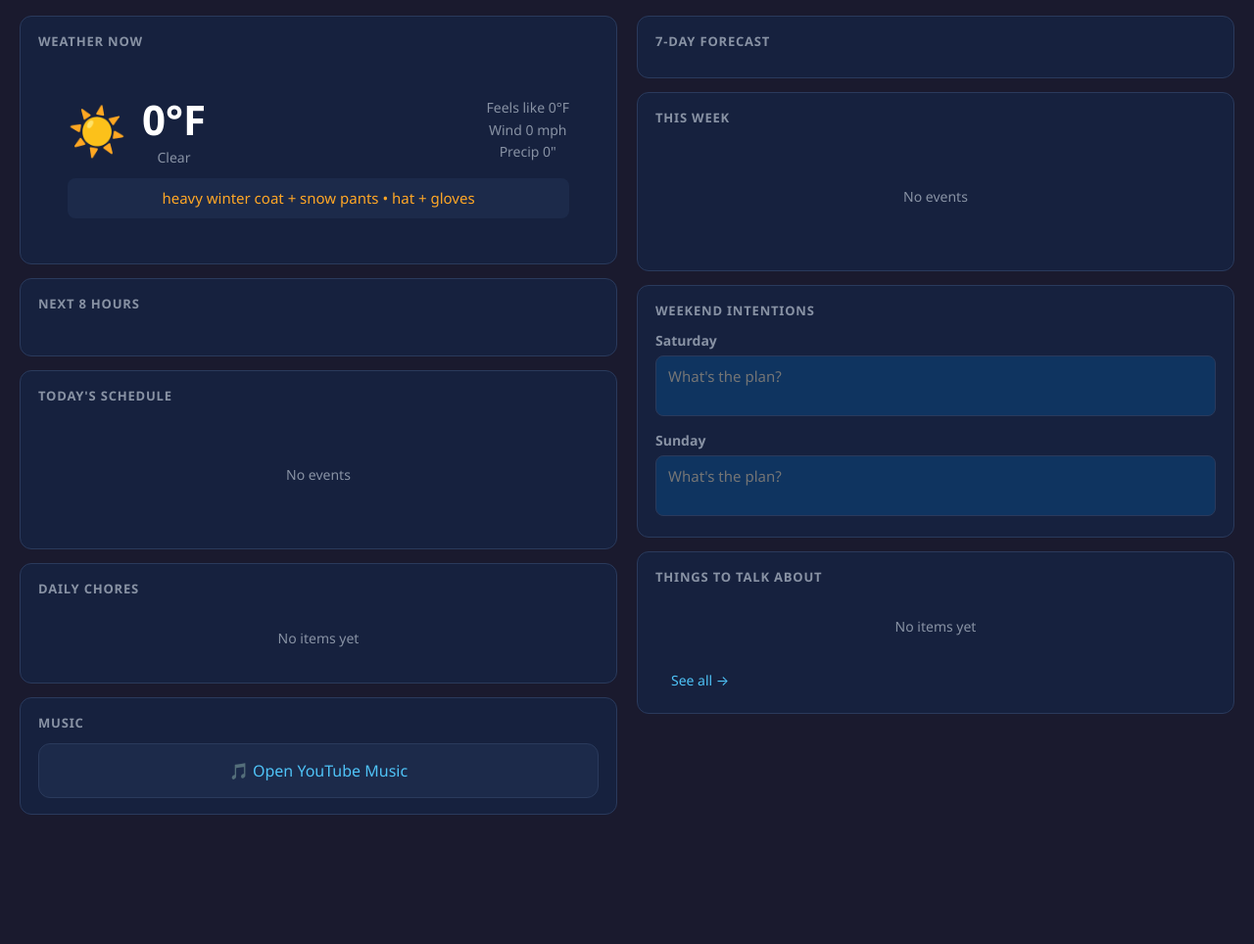
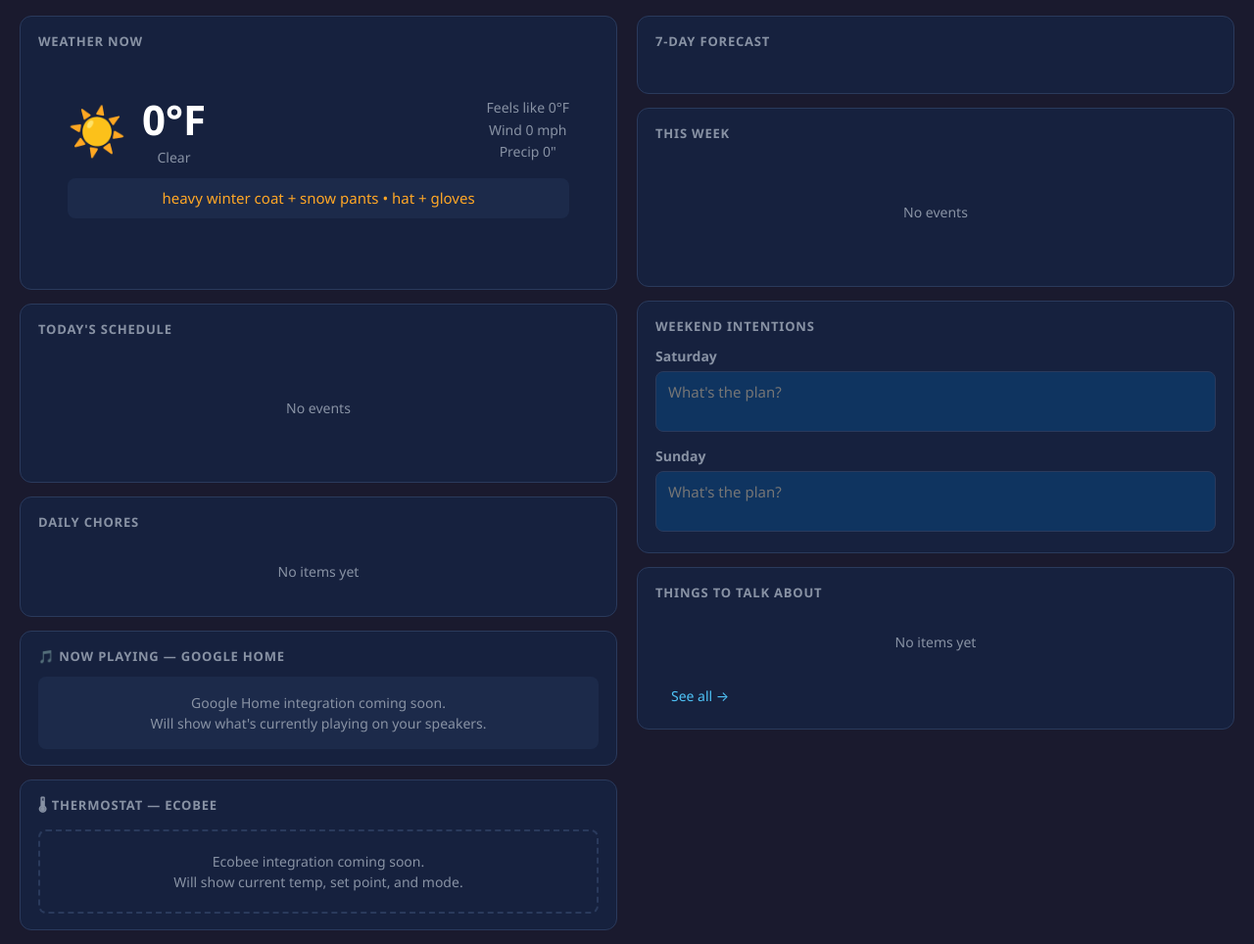
Before and after one commit to chelseamlap/homeasistant, a Flask app: page / in a window 1280 px wide. Shown: the part 56-1020 px from the top of the page at 98% size. Run offline with Flask 3, Linux system fonts and the light colour scheme; data that the repository does not hold is empty.

Commit message:
Redesign dashboard: The Lapeikis Launchpad
- Rename to "The Lapeikis Launchpad"
- Combine current weather + hourly forecast into single card
- 7-day forecast now horizontal strip matching hourly style
- Replace YouTube Music link with Google Home now-playing placeholder
- Add Ecobee thermostat placeholder widget
- Calendar tab: single view with week on top, month beneath (no toggles)
- Lists tab: 3-column grid layout instead of vertical stack
- Add .gitignore to exclude secrets and generated data files
- Remove client_secret*.json from repo history

Co-Authored-By: Claude Opus 4.6 (1M context) <noreply@anthropic.com>

```diff
--- a/templates/index.html
+++ b/templates/index.html
@@ -3,7 +3,7 @@
 <head>
 <meta charset="UTF-8">
 <meta name="viewport" content="width=device-width, initial-scale=1.0, user-scalable=no">
-<title>Family Dashboard</title>
+<title>The Home Launchpad</title>
 <style>
 /* ============================================================
    BASE / RESET / DARK THEME
@@ -178,22 +178,29 @@ h2.section-title:first-child { margin-top: 0; }
 .hourly-item .h-temp { font-size: 16px; font-weight: 600; color: var(--text); }
 .hourly-item .h-icon { font-size: 18px; }
 
-/* 7-day forecast */
-.daily-row {
-  display: flex;
-  align-items: center;
+/* 7-day forecast (horizontal strip like hourly) */
+.daily-strip {
+  display: flex;
+  gap: 6px;
+  overflow-x: auto;
   padding: 8px 0;
-  border-bottom: 1px solid var(--border);
-  font-size: 14px;
-  gap: 8px;
-}
-.daily-row:last-child { border-bottom: none; }
-.daily-day { width: 70px; font-weight: 600; color: var(--text); }
-.daily-icon { font-size: 20px; width: 30px; text-align: center; }
-.daily-temps { flex: 1; }
-.daily-hi { color: var(--text-bright); font-weight: 600; }
-.daily-lo { color: var(--text-dim); }
-.daily-rain { color: var(--accent); width: 50px; text-align: right; }
+}
+.daily-strip-item {
+  flex-shrink: 0;
+  text-align: center;
+  padding: 8px 10px;
+  background: var(--bg-card-alt);
+  border-radius: 8px;
+  min-width: 80px;
+  font-size: 12px;
+  color: var(--text-dim);
+}
+.daily-strip-item .d-day { font-weight: 600; color: var(--text); margin-bottom: 4px; }
+.daily-strip-item .d-icon { font-size: 20px; margin: 4px 0; }
+.daily-strip-item .d-temps { font-size: 14px; }
+.daily-strip-item .d-hi { font-weight: 600; color: var(--text-bright); }
+.daily-strip-item .d-lo { color: var(--text-dim); }
+.daily-strip-item .d-rain { color: var(--accent); font-size: 11px; }
 
 /* ============================================================
    EVENT LISTS
@@ -593,22 +633,55 @@ h2.section-title:first-child { margin-top: 0; }
 .status-dot.disconnected { background: var(--red); }
 
 /* ============================================================
-   MUSIC SECTION
-   ============================================================ */
-.music-link {
+   MUSIC / GOOGLE HOME SECTION
+   ============================================================ */
+.music-now-playing {
   display: flex;
   align-items: center;
-  justify-content: center;
-  gap: 10px;
+  gap: 14px;
+  padding: 14px;
+  background: var(--bg-card-alt);
+  border-radius: 8px;
+  margin-bottom: 8px;
+}
+.music-icon { font-size: 32px; }
+.music-info { flex: 1; }
+.music-track { font-size: 15px; color: var(--text-bright); font-weight: 600; }
+.music-artist { font-size: 13px; color: var(--text-dim); margin-top: 2px; }
+.music-device { font-size: 11px; color: var(--accent); margin-top: 4px; }
+.music-placeholder {
+  text-align: center;
   padding: 16px;
+  color: var(--text-dim);
+  font-size: 14px;
   background: var(--bg-card-alt);
-  border-radius: var(--radius);
-  color: var(--accent);
-  font-size: 16px;
-  text-decoration: none;
-  border: 1px solid var(--border);
-}
-.music-link:active { background: rgba(79,195,247,0.1); }
+  border-radius: 8px;
+  line-height: 1.5;
+}
+
+/* ============================================================
+   ECOBEE / THERMOSTAT
+   ============================================================ */
+.thermostat-display {
+  display: flex;
+  align-items: center;
+  gap: 16px;
+  padding: 14px;
+  background: var(--bg-card-alt);
+  border-radius: 8px;
+}
+.thermostat-temp { font-size: 36px; font-weight: 700; color: var(--text-bright); }
+.thermostat-details { flex: 1; font-size: 13px; color: var(--text-dim); line-height: 1.6; }
+.thermostat-mode { color: var(--green); font-weight: 600; }
+.thermostat-placeholder {
+  text-align: center;
+  padding: 20px;
+  color: var(--text-dim);
+  font-size: 14px;
+  border: 2px dashed var(--border);
+  border-radius: 8px;
+  line-height: 1.5;
+}
 
 /* ============================================================
    UNDO TOAST
@@ -781,16 +854,11 @@ h2.section-title:first-child { margin-top: 0; }
       <div class="two-col">
         <!-- LEFT: TODAY -->
         <div class="col" id="today-left">
-          <!-- Weather Current -->
+          <!-- Weather: Current + Hourly combined -->
           <div class="card" id="weather-current-card">
             <div class="card-title">Weather Now</div>
             <div id="weather-current" class="loading">Loading weather...</div>
-          </div>
-
-          <!-- Hourly Forecast -->
-          <div class="card">
-            <div class="card-title">Next 8 Hours</div>
-            <div id="hourly-forecast" class="hourly-strip loading">Loading...</div>
+            <div id="hourly-forecast" class="hourly-strip" style="margin-top:10px;"></div>
           </div>
 
           <!-- Today's Events -->
@@ -805,21 +873,35 @@ h2.section-title:first-child { margin-top: 0; }
             <div id="today-chores"></div>
           </div>
 
-          <!-- Music -->
+          <!-- Music / Google Home -->
           <div class="card">
-            <div class="card-title">Music</div>
-            <a class="music-link" href="https://music.youtube.com" target="_blank" rel="noopener">
-              &#127925; Open YouTube Music
-            </a>
+            <div class="card-title">&#127925; Now Playing &mdash; Google Home</div>
+            <div id="music-now-playing">
+              <div class="music-placeholder">
+                Google Home integration coming soon.<br>
+                Will show what's currently playing on your speakers.
+              </div>
+            </div>
+          </div>
+
+          <!-- Ecobee / Thermostat -->
+          <div class="card">
+            <div class="card-title">&#127777; Thermostat &mdash; Ecobee</div>
+            <div id="ecobee-status">
+              <div class="thermostat-placeholder">
+                Ecobee integration coming soon.<br>
+                Will show current temp, set point, and mode.
+              </div>
+            </div>
           </div>
         </div>
 
         <!-- RIGHT: THIS WEEK -->
         <div class="col" id="today-right">
-          <!-- 7-Day Forecast -->
+          <!-- 7-Day Forecast (horizontal strip) -->
           <div class="card">
             <div class="card-title">7-Day Forecast</div>
-            <div id="daily-forecast"></div>
+            <div id="daily-forecast" class="daily-strip"></div>
           </div>
 
           <!-- This Week's Events -->
@@ -853,54 +935,65 @@ h2.section-title:first-child { margin-top: 0; }
          TAB 2: LISTS
          ============================================================ -->
     <div class="tab-panel" id="panel-lists">
-      <h2 class="section-title">Daily Chores</h2>
-      <div id="list-daily-chores"></div>
+      <div class="lists-grid">
+        <div class="list-card">
+          <div class="card-title">Daily Chores</div>
+          <div class="list-card-items" id="list-daily-chores"></div>
           <button class="add-btn" onclick="openAddItem('daily_chores')">
             <span class="add-icon">+</span> Add chore
           </button>
-
-      <h2 class="section-title">Weekly Chores</h2>
-      <div id="list-weekly-chores"></div>
+        </div>
+
+        <div class="list-card">
+          <div class="card-title">Weekly Chores</div>
+          <div class="list-card-items" id="list-weekly-chores"></div>
           <button class="add-btn" onclick="openAddItem('weekly_chores')">
             <span class="add-icon">+</span> Add chore
           </button>
-
-      <h2 class="section-title">Things to Talk About</h2>
-      <div id="list-things-to-talk-about"></div>
+        </div>
+
+        <div class="list-card">
+          <div class="card-title">Things to Talk About</div>
+          <div class="list-card-items" id="list-things-to-talk-about"></div>
           <button class="add-btn" onclick="openAddItem('things_to_talk_about')">
             <span class="add-icon">+</span> Add topic
           </button>
-
-      <h2 class="section-title">Home Projects</h2>
-      <div id="list-home-projects"></div>
+        </div>
+
+        <div class="list-card">
+          <div class="card-title">Home Projects</div>
+          <div class="list-card-items" id="list-home-projects"></div>
           <button class="add-btn" onclick="openAddItem('home_projects')">
             <span class="add-icon">+</span> Add project
           </button>
-
-      <h2 class="section-title">Vacation Planning</h2>
-      <div id="list-vacation-planning"></div>
+        </div>
+
+        <div class="list-card">
+          <div class="card-title">Vacation Planning</div>
+          <div class="list-card-items" id="list-vacation-planning"></div>
           <button class="add-btn" onclick="openAddItem('vacation_planning')">
             <span class="add-icon">+</span> Add item
           </button>
+        </div>
+      </div>
     </div>
 
     <!-- ============================================================
          TAB 3: CALENDAR
          ============================================================ -->
     <div class="tab-panel" id="panel-calendar">
-      <div class="cal-view-toggle">
-        <button class="cal-toggle-btn active" data-view="agenda" onclick="setCalView('agenda')">Agenda</button>
-        <button class="cal-toggle-btn" data-view="week" onclick="setCalView('week')">Week</button>
-        <button class="cal-toggle-btn" data-view="month" onclick="setCalView('month')">Month</button>
-      </div>
-
-      <div id="cal-agenda" class="loading">Loading calendar...</div>
-      <div id="cal-week" style="display:none;"></div>
-      <div id="cal-month" style="display:none;"></div>
-
-      <div class="card" style="margin-top:16px;">
+      <div class="cal-combined">
+        <div class="card">
+          <div class="card-title">This Week</div>
+          <div id="cal-week"></div>
+        </div>
+        <div class="card">
+          <div id="cal-month"></div>
+        </div>
+        <div class="card">
           <div class="card-title">Upcoming Visitors</div>
           <div id="upcoming-visitors"></div>
+        </div>
       </div>
     </div>
 
@@ -1116,13 +1209,13 @@ function renderWeatherCurrent(w) {
     </div>
   `).join('');
 
-  // Daily
+  // Daily (horizontal strip)
   document.getElementById('daily-forecast').innerHTML = w.daily.map(d => `
-    <div class="daily-row">
-      <span class="daily-day">${d.day_short}</span>
-      <span class="daily-icon">${d.icon}</span>
-      <span class="daily-temps"><span class="daily-hi">${d.high}°</span> / <span class="daily-lo">${d.low}°</span></span>
-      <span class="daily-rain">${d.rain_pct}%</span>
+    <div class="daily-strip-item">
+      <div class="d-day">${d.day_short}</div>
+      <div class="d-icon">${d.icon}</div>
+      <div class="d-temps"><span class="d-hi">${d.high}°</span> / <span class="d-lo">${d.low}°</span></div>
+      <div class="d-rain">${d.rain_pct}%</div>
     </div>
   `).join('');
 }
@@ -1339,16 +1432,12 @@ async function loadAllLists() {
 }
 
 async function loadCalendar() {
-  if (calView === 'agenda') {
-    const events = await api('/api/calendar/upcoming?days=30');
-    renderEvents(events, 'cal-agenda', true);
-  } else if (calView === 'week') {
-    const events = await api('/api/calendar/week');
-    renderWeekView(events);
-  } else if (calView === 'month') {
+  const [weekEvents, visitors] = await Promise.all([
+    api('/api/calendar/week'),
+    api('/api/calendar/visitors'),
+  ]);
+  renderWeekView(weekEvents);
   await renderMonthView();
-  }
-  const visitors = await api('/api/calendar/visitors');
   renderVisitors(visitors);
 }
 
@@ -1406,15 +1495,6 @@ async function loadMoney() {
 /* ============================================================
    CALENDAR VIEWS
    ============================================================ */
-function setCalView(view) {
-  calView = view;
-  document.querySelectorAll('.cal-toggle-btn').forEach(b => b.classList.toggle('active', b.dataset.view === view));
-  document.getElementById('cal-agenda').style.display = view === 'agenda' ? 'block' : 'none';
-  document.getElementById('cal-week').style.display = view === 'week' ? 'block' : 'none';
-  document.getElementById('cal-month').style.display = view === 'month' ? 'block' : 'none';
-  loadCalendar();
-}
-
 function renderWeekView(events) {
   const el = document.getElementById('cal-week');
   const now = new Date();
```
Also changed, not shown: other parts of templates/index.html (+33 -0 lines), 1 other file. Lines whose indentation alone changed are shown as unchanged.
